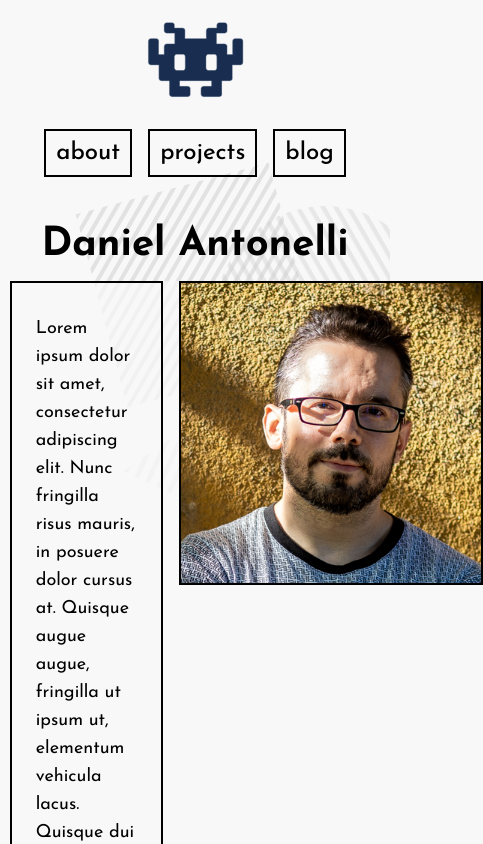
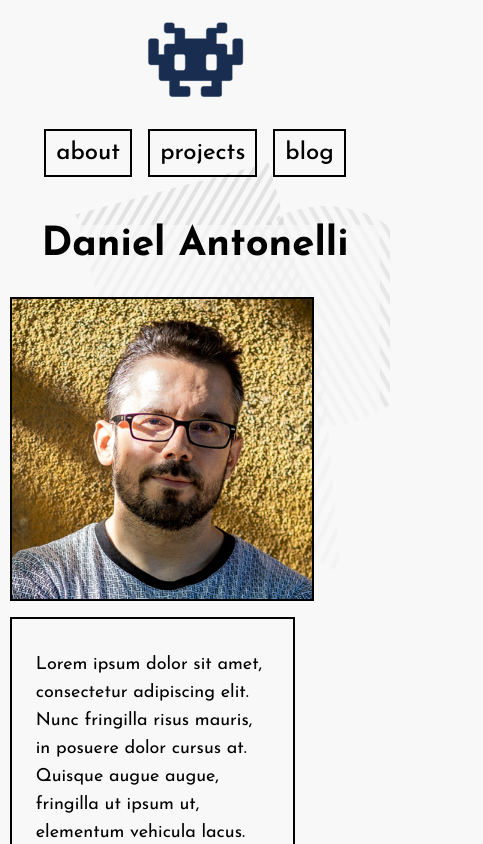
Before and after one commit to dan-antonelli/dantonelli-portfolio, a React (Vite) app: page / in a window 390 px wide. Shown: the top 844 px of the page, 483 px wide, since content can reach past the window. Built offline with nearby package versions, Linux system fonts and the light colour scheme.

Commit message:
rework to grid

```diff
--- a/src/App.css
+++ b/src/App.css
@@ -76,13 +76,17 @@ a:focus::after {
 .title-container {
   text-align: left;
   margin-bottom: 1rem;
+  grid-area: title;
 }
 
 .intro-container {
-  display: flex;
+  display: grid;
+  grid-template-areas:
+    "title title"
+    "info avatar";
   gap: 1rem;
   background-color: rgba(248, 248, 248, 0.70);
-  align-items: flex-start;
+  grid-area: info;
 }
 
 .intro-container p {
@@ -98,6 +102,7 @@ a:focus::after {
   width: fit-content;
   height: fit-content;
   flex-shrink: 0;
+  grid-area: avatar;
 }
 
 .avatar img {
@@ -188,6 +193,14 @@ a:focus::after {
     justify-content: center;
   }
 
+  .intro-container {
+    display: grid;
+    grid-template-areas:
+      "title title"
+      "avatar avatar"
+      "info info";
+  }
+
   .title-container {
     text-align: center;
   }
--- a/src/App.tsx
+++ b/src/App.tsx
@@ -16,10 +16,10 @@ function App() {
             <a href="#">blog</a>
           </div>
         </nav>
-        <section className="title-container">
-          <h1>Daniel Antonelli</h1>
-        </section>
         <section className="intro-container">
+          <div className="title-container">
+            <h1>Daniel Antonelli</h1>
+          </div>
           <p>
             Lorem ipsum dolor sit amet, consectetur adipiscing elit. Nunc fringilla risus mauris, in
             posuere dolor cursus at. Quisque augue augue, fringilla ut ipsum ut, elementum vehicula
```
